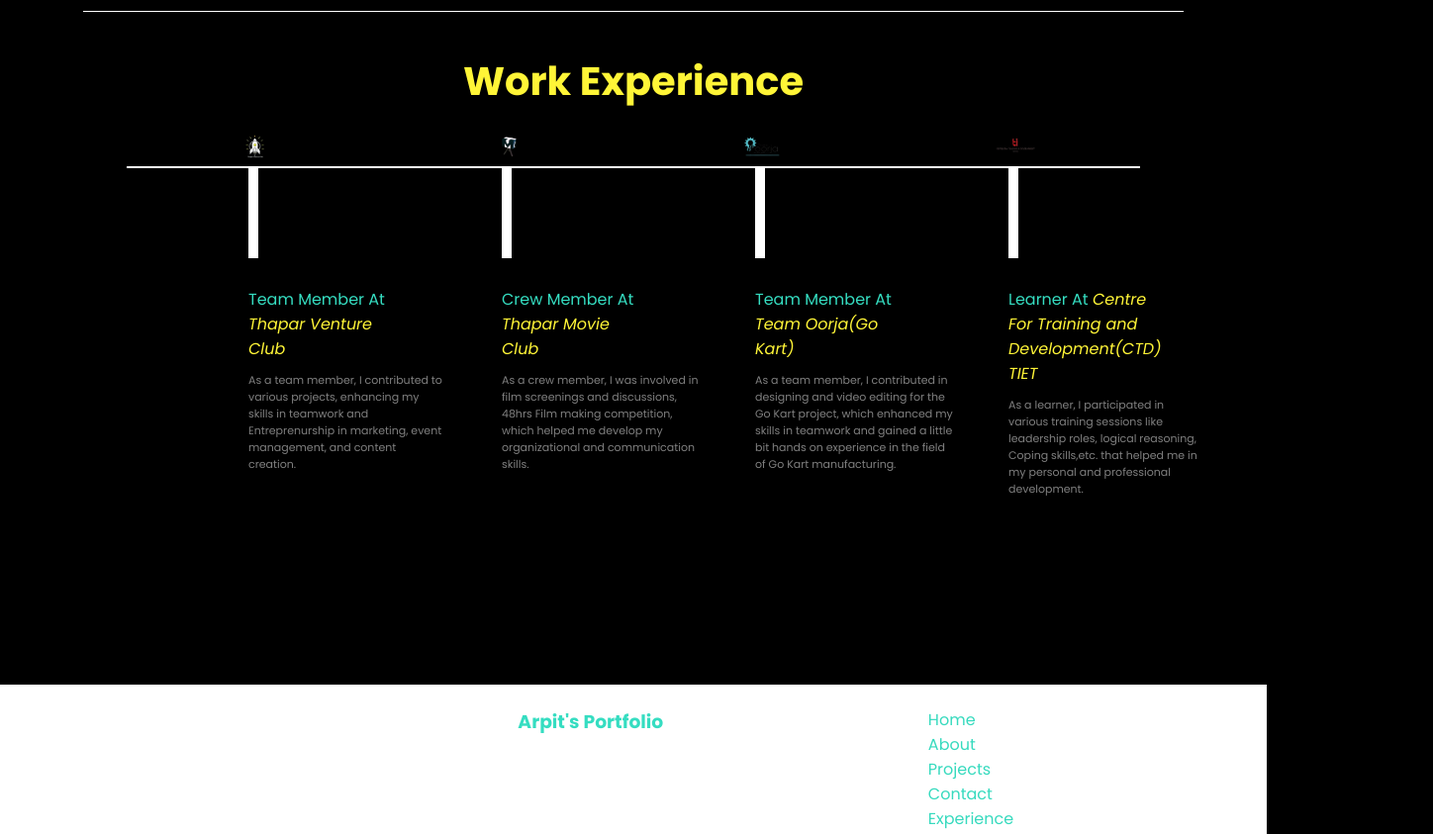
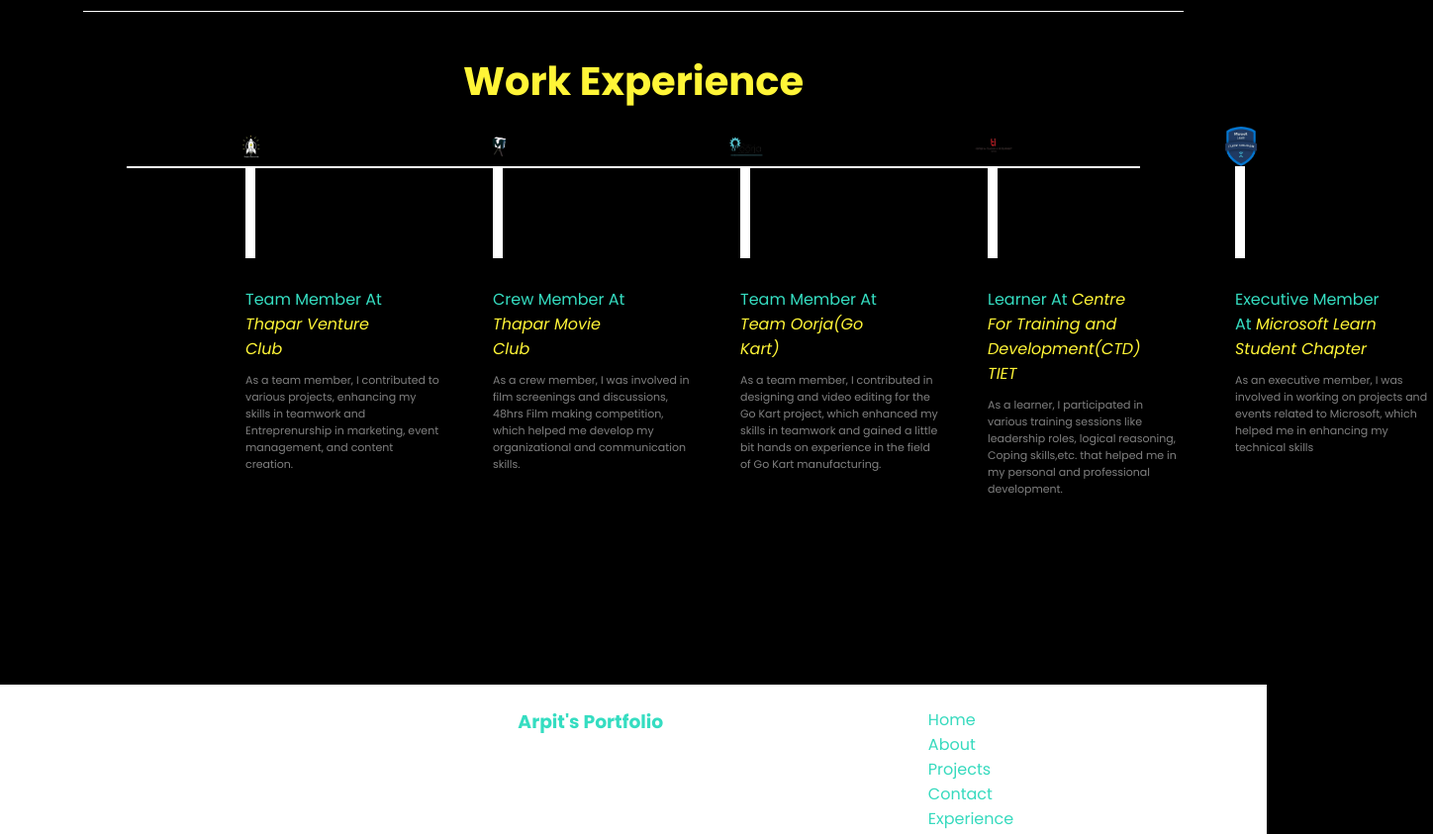
Before and after one commit to amrythem/portfolio, a plain HTML site: page index.html in a window 1280 px wide. Shown: the part 800-1643 px from the top of the page at 99% size, 1448 px wide, since content can reach past the window. Drawn offline with nearby package versions, Linux system fonts and the light colour scheme.

Commit message:
Work Experience added

```diff
--- a/index.html
+++ b/index.html
@@ -143,9 +143,9 @@
             margin: 0px 120px;
         }
         .image-top {
-            width: 40px;
+            width: 38px;
             height: 40px;
-           position: relative;
+            position: relative;
             top: -40px;
             left: -13px;
         }
@@ -269,6 +269,16 @@
                     As a learner, I participated in various training sessions like leadership roles, logical reasoning, Coping skills,etc. that helped me in my personal and professional development.
                    </div>
                 </div>
+                <div class="vertical">
+                   <img class="image-top" src="mlsclogo.png
+                   " alt="">
+                   <div class="vertical-title">
+                   Executive Member At <span class="name">Microsoft Learn Student Chapter</span>
+                   </div>
+                   <div class="vertical-desc">
+                    As an executive member, I was involved in working on projects and events related to Microsoft, which helped me in enhancing my technical skills
+                   </div>
+                </div>
             </div>
         </section>
     </main>
```
Also changed, not shown: mlsclogo.png (added).
